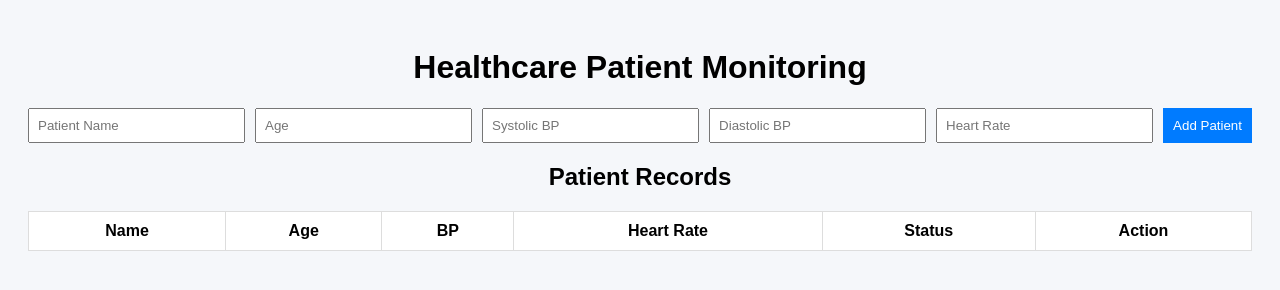
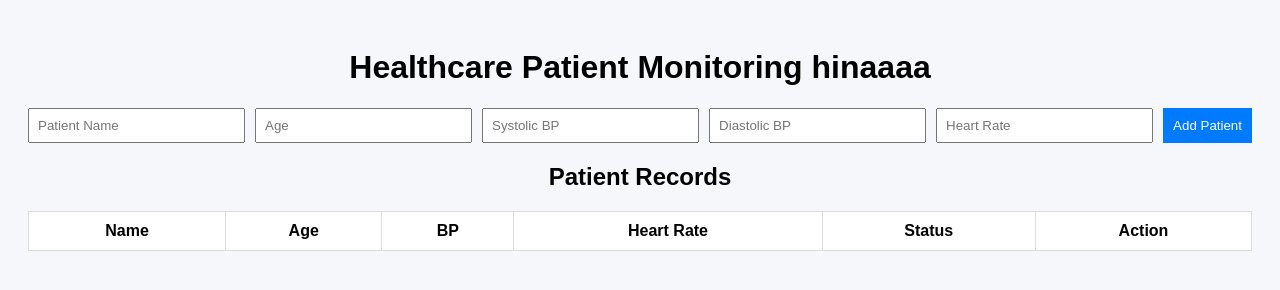
Before and after one commit to karlozk/healthcare-patient-monitoring, a plain HTML site: page index.html in a window 1280 px wide. Drawn offline with Linux system fonts and the light colour scheme.

```diff
--- a/index.html
+++ b/index.html
@@ -7,7 +7,7 @@
 </head>
 <body>
 
-<h1>Healthcare Patient Monitoring</h1>
+<h1>Healthcare Patient Monitoring hinaaaa</h1>
 
 <div class="form-container">
   <input type="text" id="name" placeholder="Patient Name">
```
